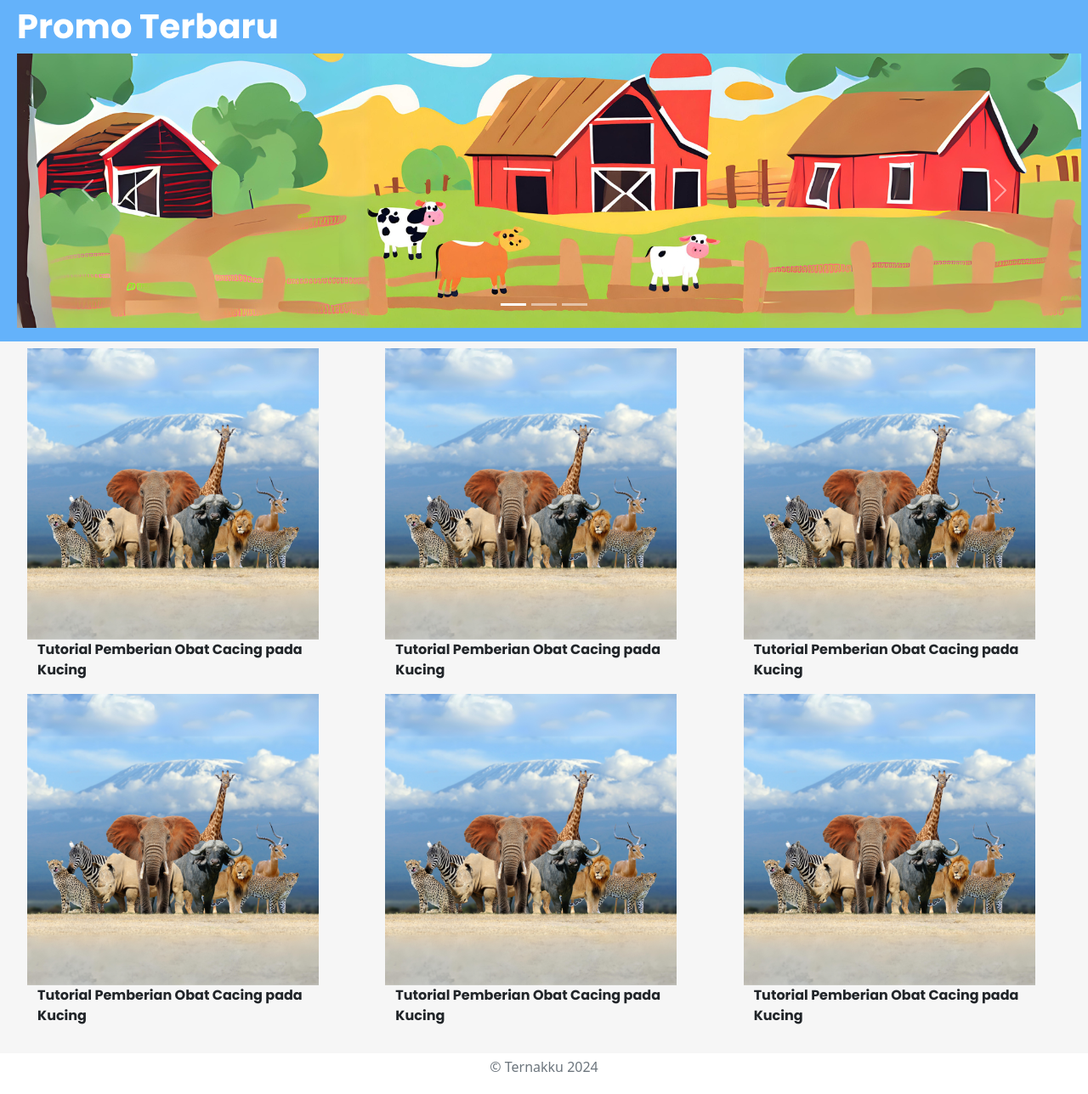
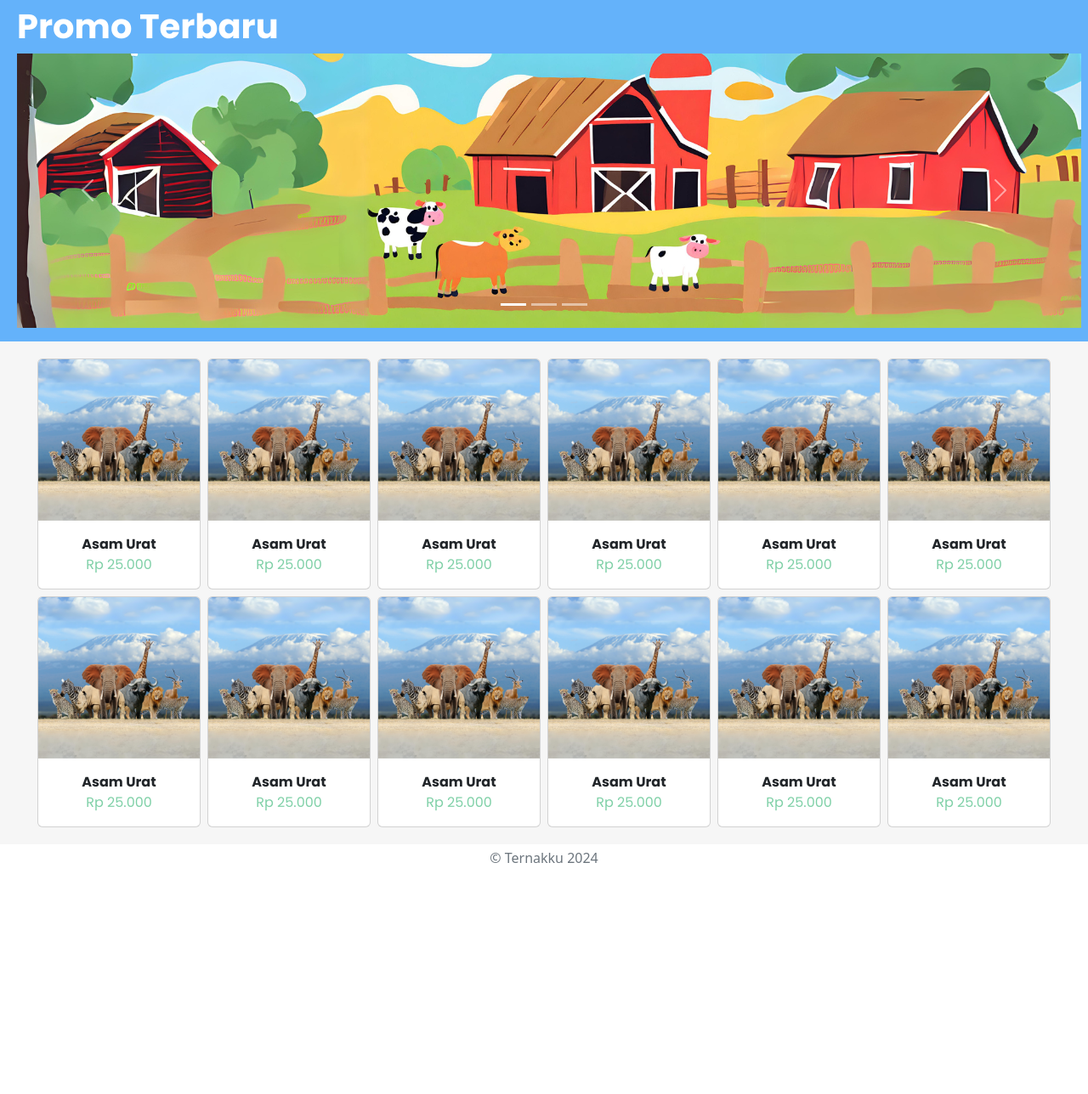
Before and after one commit to johanesarya/ternak, a PHP site: page /Pages/pasar.php in a window 1280 px wide. Shown: the part 107-1395 px from the top of the page at 85% size. After the commit the page ends 1123 px from the top, so only its background shows below. Run offline with PHP 8.4, Linux system fonts and the light colour scheme; some libraries are stand-ins or nearby versions.

Commit message:
Add files via upload

```diff
--- a/Assets/CSS/main.css
+++ b/Assets/CSS/main.css
@@ -62,3 +62,32 @@
   text-decoration: none;
   color: #7fd0a7;
 }
+
+.card-judul {
+  font-family: POPPINBOLD;
+  text-align: center;
+}
+
+.card-harga {
+  font-family: POPPIN;
+  color: #7fd0a7;
+  text-align: center;
+}
+
+.col-deskripsi h2,
+h3 {
+  font-family: POPPINBOLD;
+}
+
+.col-deskripsi h6 {
+  font-family: POPPIN;
+  color: grey;
+}
+
+.text-counter {
+  font-family: POPPIN;
+}
+
+.container-fluid h3 {
+  font-family: POPPIN;
+}
--- a/Pages/pasar.php
+++ b/Pages/pasar.php
@@ -71,43 +71,115 @@
         </div>
     </div>
 
-    <div class="container-fluid p-2 pb-3" style="background-color: #F6F6F6;">
+    <div class="container-fluid p-2 pb-3 pt-3" style="background-color: #F6F6F6;">
         <div class="container-fluid">
-            <div class="row row-cols-2 row-cols-md-3">
-                <div class="col">
-                    <div class="container-fluid text-start">
-                        <img class="img-fluid" src="../Assets/Photos/tester.png" width="343">
-                        <p class="container-fluid text-xl">Tutorial Pemberian Obat Cacing pada Kucing</p>
+            <div class="row row-cols-2 row-cols-md-3 justify-content-center">
+                <div class="card px-0 m-1" style="width: 12rem;">
+                    <a href="deskripsi.php">
+                        <img src="../Assets/Photos/tester.png" class="card-img-top" alt="...">
+                    </a>
+                    <div class="card-body">
+                        <p class="card-text mb-0 card-judul">Asam Urat</p>
+                        <p class="card-text card-harga">Rp 25.000</p>
                     </div>
                 </div>
-                <div class="col">
-                    <div class="container-fluid text-start">
-                        <img class="img-fluid" src="../Assets/Photos/tester.png" width="343">
-                        <p class="container-fluid text-xl">Tutorial Pemberian Obat Cacing pada Kucing</p>
+                <div class="card px-0 m-1" style="width: 12rem;">
+                    <a href="deskripsi.php">
+                        <img src="../Assets/Photos/tester.png" class="card-img-top" alt="...">
+                    </a>
+                    <div class="card-body">
+                        <p class="card-text mb-0 card-judul">Asam Urat</p>
+                        <p class="card-text card-harga">Rp 25.000</p>
                     </div>
                 </div>
-                <div class="col">
-                    <div class="container-fluid text-start">
-                        <img class="img-fluid" src="../Assets/Photos/tester.png" width="343">
-                        <p class="container-fluid text-xl">Tutorial Pemberian Obat Cacing pada Kucing</p>
+                <div class="card px-0 m-1" style="width: 12rem;">
+                    <a href="deskripsi.php">
+                        <img src="../Assets/Photos/tester.png" class="card-img-top" alt="...">
+                    </a>
+                    <div class="card-body">
+                        <p class="card-text mb-0 card-judul">Asam Urat</p>
+                        <p class="card-text card-harga">Rp 25.000</p>
                     </div>
                 </div>
-                <div class="col">
-                    <div class="container-fluid text-start">
-                        <img class="img-fluid" src="../Assets/Photos/tester.png" width="343">
-                        <p class="container-fluid text-xl">Tutorial Pemberian Obat Cacing pada Kucing</p>
+                <div class="card px-0 m-1" style="width: 12rem;">
+                    <a href="deskripsi.php">
+                        <img src="../Assets/Photos/tester.png" class="card-img-top" alt="...">
+                    </a>
+                    <div class="card-body">
+                        <p class="card-text mb-0 card-judul">Asam Urat</p>
+                        <p class="card-text card-harga">Rp 25.000</p>
                     </div>
                 </div>
-                <div class="col">
-                    <div class="container-fluid text-start">
-                        <img class="img-fluid" src="../Assets/Photos/tester.png" width="343">
-                        <p class="container-fluid text-xl">Tutorial Pemberian Obat Cacing pada Kucing</p>
+                <div class="card px-0 m-1" style="width: 12rem;">
+                    <a href="deskripsi.php">
+                        <img src="../Assets/Photos/tester.png" class="card-img-top" alt="...">
+                    </a>
+                    <div class="card-body">
+                        <p class="card-text mb-0 card-judul">Asam Urat</p>
+                        <p class="card-text card-harga">Rp 25.000</p>
                     </div>
                 </div>
-                <div class="col">
-                    <div class="container-fluid text-start">
-                        <img class="img-fluid" src="../Assets/Photos/tester.png" width="343">
-                        <p class="container-fluid text-xl">Tutorial Pemberian Obat Cacing pada Kucing</p>
+                <div class="card px-0 m-1" style="width: 12rem;">
+                    <a href="deskripsi.php">
+                        <img src="../Assets/Photos/tester.png" class="card-img-top" alt="...">
+                    </a>
+                    <div class="card-body">
+                        <p class="card-text mb-0 card-judul">Asam Urat</p>
+                        <p class="card-text card-harga">Rp 25.000</p>
+                    </div>
+                </div>
+                <div class="card px-0 m-1" style="width: 12rem;">
+                    <a href="deskripsi.php">
+                        <img src="../Assets/Photos/tester.png" class="card-img-top" alt="...">
+                    </a>
+                    <div class="card-body">
+                        <p class="card-text mb-0 card-judul">Asam Urat</p>
+                        <p class="card-text card-harga">Rp 25.000</p>
+                    </div>
+                </div>
+                <div class="card px-0 m-1" style="width: 12rem;">
+                    <a href="deskripsi.php">
+                        <img src="../Assets/Photos/tester.png" class="card-img-top" alt="...">
+                    </a>
+                    <div class="card-body">
+                        <p class="card-text mb-0 card-judul">Asam Urat</p>
+                        <p class="card-text card-harga">Rp 25.000</p>
+                    </div>
+                </div>
+                <div class="card px-0 m-1" style="width: 12rem;">
+                    <a href="deskripsi.php">
+                        <img src="../Assets/Photos/tester.png" class="card-img-top" alt="...">
+                    </a>
+                    <div class="card-body">
+                        <p class="card-text mb-0 card-judul">Asam Urat</p>
+                        <p class="card-text card-harga">Rp 25.000</p>
+                    </div>
+                </div>
+                <div class="card px-0 m-1" style="width: 12rem;">
+                    <a href="deskripsi.php">
+                        <img src="../Assets/Photos/tester.png" class="card-img-top" alt="...">
+                    </a>
+                    <div class="card-body">
+                        <p class="card-text mb-0 card-judul">Asam Urat</p>
+                        <p class="card-text card-harga">Rp 25.000</p>
+                    </div>
+                </div>
+                <div class="card px-0 m-1" style="width: 12rem;">
+                    <a href="deskripsi.php">
+                        <img src="../Assets/Photos/tester.png" class="card-img-top" alt="...">
+                    </a>
+                    <div class="card-body">
+                        <p class="card-text mb-0 card-judul">Asam Urat</p>
+                        <p class="card-text card-harga">Rp 25.000</p>
+                    </div>
+                </div>
+                <div class="card px-0 m-1" style="width: 12rem;">
+                    <a href="deskripsi.php">
+                        <img src="../Assets/Photos/tester.png" class="card-img-top" alt="...">
+                    </a>
+                    <div class="card-body">
+                        <p class="card-text mb-0 card-judul">Asam Urat</p>
+                        <p class="card-text card-harga">Rp 25.000</p>
                     </div>
                 </div>
             </div>
```
Also changed, not shown: Pages/deskripsi.php (added, +126 -0 lines).
